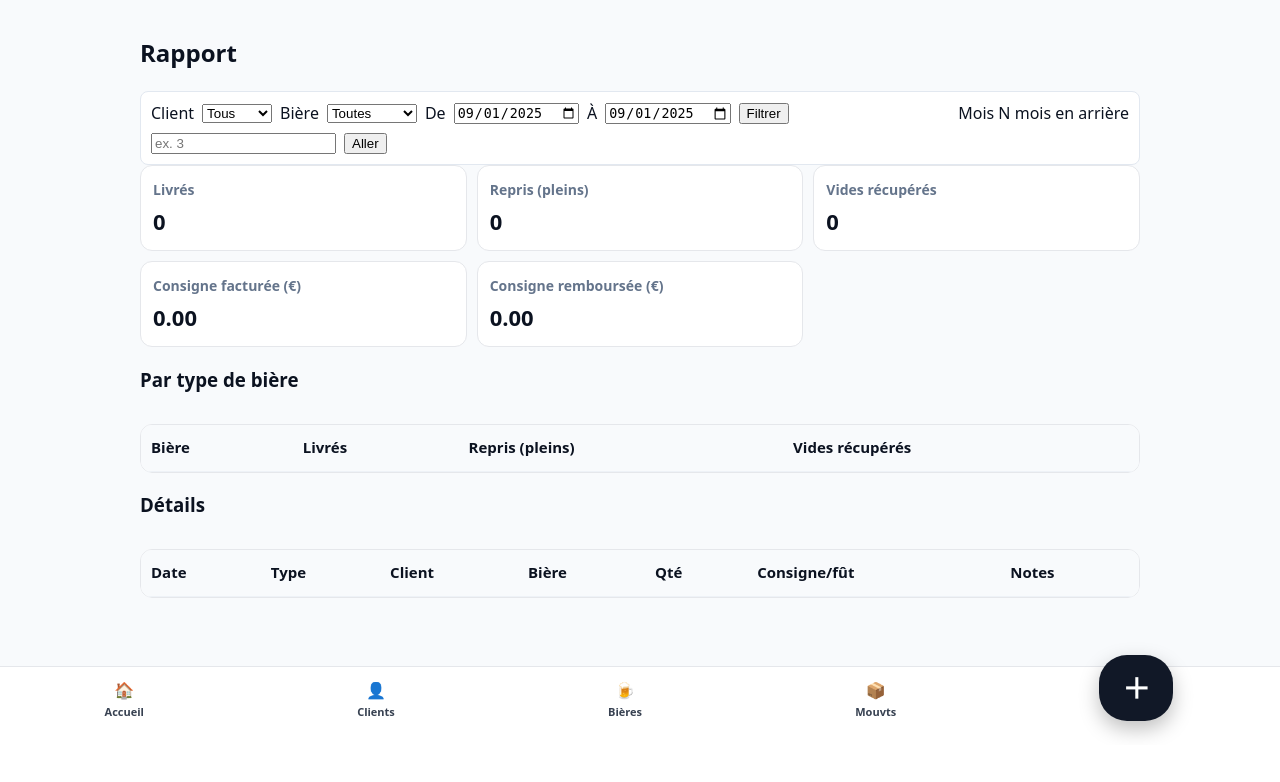
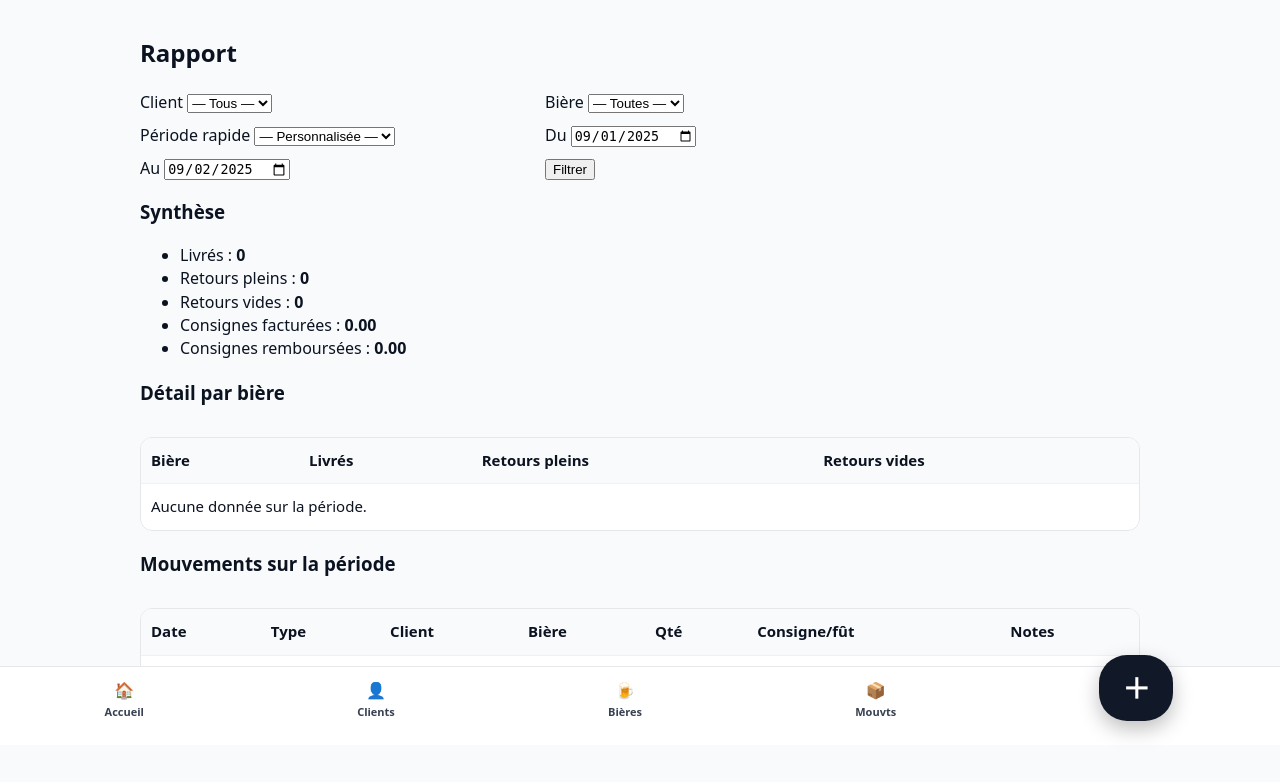
Before and after one commit to lecentrallanderneau-oss/keg-tracer, a Flask app: page /report in a window 1280 px wide. Shown: the part 55-837 px from the top of the page. Before the commit the page ends 792 px from the top, so only its background shows below. Run offline with Flask 3, Linux system fonts and the light colour scheme; data comes from the database, SQL or seed files in the repository; data that the repository does not hold is empty; some libraries are stand-ins or nearby versions.

Commit message:
Update report.html

```diff
--- a/templates/report.html
+++ b/templates/report.html
@@ -1,70 +1,111 @@
 {% extends "base.html" %}
+{% block title %}Rapports · Suivi des Fûts{% endblock %}
 {% block content %}
+
 <h2>Rapport</h2>
-<form method="get" class="filters">
+
+<form method="get" action="{{ url_for('report') }}" style="display:grid; gap:10px; grid-template-columns: repeat(2, minmax(0,1fr)); max-width:800px;">
+  <div>
     <label>Client</label>
     <select name="client_id">
-    <option value="">Tous</option>
-    {% for c in clients %}<option value="{{ c.id }}" {% if selected_client_id==c.id %}selected{% endif %}>{{ c.name }}</option>{% endfor %}
+      <option value="">— Tous —</option>
+      {% for c in clients %}
+        <option value="{{ c.id }}" {% if selected_client_id==c.id %}selected{% endif %}>{{ c.name }}</option>
+      {% endfor %}
     </select>
+  </div>
+  <div>
     <label>Bière</label>
     <select name="beer_id">
-    <option value="">Toutes</option>
-    {% for b in beers %}<option value="{{ b.id }}" {% if selected_beer_id==b.id %}selected{% endif %}>{{ b.name }}</option>{% endfor %}
+      <option value="">— Toutes —</option>
+      {% for b in beers %}
+        <option value="{{ b.id }}" {% if selected_beer_id==b.id %}selected{% endif %}>{{ b.name }}</option>
+      {% endfor %}
     </select>
-  <label>De</label>
-  <input type="date" name="from" value="{{ start.isoformat() }}">
-  <label>À</label>
-  <input type="date" name="to" value="{{ (end - (end - start)).isoformat() }}">
+  </div>
+  <div>
+    <label>Période rapide</label>
+    <select name="months_back">
+      <option value="">— Personnalisée —</option>
+      <option value="0" {% if months_back==0 %}selected{% endif %}>Ce mois</option>
+      <option value="1" {% if months_back==1 %}selected{% endif %}>M-1</option>
+      <option value="3" {% if months_back==3 %}selected{% endif %}>3 derniers mois</option>
+      <option value="6" {% if months_back==6 %}selected{% endif %}>6 derniers mois</option>
+      <option value="12" {% if months_back==12 %}selected{% endif %}>12 derniers mois</option>
+    </select>
+  </div>
+  <div>
+    <label>Du</label>
+    <input type="date" name="from" value="{{ start }}">
+  </div>
+  <div>
+    <label>Au</label>
+    <input type="date" name="to" value="{{ end }}">
+  </div>
+  <div style="align-self:end;">
     <button type="submit">Filtrer</button>
-  <span class="spacer"></span>
-  <label>Mois N mois en arrière</label>
-  <input type="number" name="months_back" min="0" placeholder="ex. 3" value="{{ months_back or '' }}">
-  <button type="submit">Aller</button>
+  </div>
 </form>
 
-<section class="cards">
-  <div class="card"><h3>Livrés</h3><p>{{ delivered }}</p></div>
-  <div class="card"><h3>Repris (pleins)</h3><p>{{ returned_full }}</p></div>
-  <div class="card"><h3>Vides récupérés</h3><p>{{ returned_empty }}</p></div>
-  <div class="card"><h3>Consigne facturée (€)</h3><p>{{ '%.2f'|format(consigne_charged) }}</p></div>
-  <div class="card"><h3>Consigne remboursée (€)</h3><p>{{ '%.2f'|format(consigne_refunded) }}</p></div>
-</section>
+<h3 style="margin-top:18px;">Synthèse</h3>
+<ul>
+  <li>Livrés : <strong>{{ delivered }}</strong></li>
+  <li>Retours pleins : <strong>{{ returned_full }}</strong></li>
+  <li>Retours vides : <strong>{{ returned_empty }}</strong></li>
+  <li>Consignes facturées : <strong>{{ '%.2f'|format(consigne_charged) }}</strong></li>
+  <li>Consignes remboursées : <strong>{{ '%.2f'|format(consigne_refunded) }}</strong></li>
+</ul>
 
-<h3>Par type de bière</h3>
+<h3>Détail par bière</h3>
 <div class="table-responsive">
   <table>
-  <thead><tr><th>Bière</th><th>Livrés</th><th>Repris (pleins)</th><th>Vides récupérés</th></tr></thead>
+    <thead>
+      <tr>
+        <th>Bière</th>
+        <th>Livrés</th>
+        <th>Retours pleins</th>
+        <th>Retours vides</th>
+      </tr>
+    </thead>
     <tbody>
-    {% for beer, data in breakdown.items() %}
+      {% for beer_name, data in breakdown.items() %}
       <tr>
-      <td>{{ beer }}</td>
+        <td>{{ beer_name }}</td>
         <td>{{ data.delivered }}</td>
         <td>{{ data.returned_full }}</td>
         <td>{{ data.returned_empty }}</td>
       </tr>
+      {% else %}
+      <tr><td colspan="4">Aucune donnée sur la période.</td></tr>
       {% endfor %}
     </tbody>
   </table>
 </div>
 
-<h3>Détails</h3>
+<h3>Mouvements sur la période</h3>
 <div class="table-responsive">
   <table>
-  <thead><tr><th>Date</th><th>Type</th><th>Client</th><th>Bière</th><th>Qté</th><th>Consigne/fût</th><th>Notes</th></tr></thead>
+    <thead>
+      <tr>
+        <th>Date</th><th>Type</th><th>Client</th><th>Bière</th><th>Qté</th><th>Consigne/fût</th><th>Notes</th>
+      </tr>
+    </thead>
     <tbody>
       {% for m in moves %}
       <tr>
-      <td>{{ m.dt.isoformat() }}</td>
-      <td>{{ 'Livraison' if m.mtype=='delivery' else ('Reprise pleine' if m.mtype=='return_full' else 'Reprise vide') }}</td>
+        <td>{{ m.dt }}</td>
+        <td>{{ 'Livraison' if m.mtype=='delivery' else ('Retour plein' if m.mtype=='return_full' else 'Retour vide') }}</td>
         <td>{{ m.client.name }}</td>
         <td>{{ m.beer.name }}</td>
         <td>{{ m.qty }}</td>
         <td>{{ '%.2f'|format(m.consigne_per_keg) }}</td>
         <td>{{ m.notes or '' }}</td>
       </tr>
+      {% else %}
+      <tr><td colspan="7">Aucun mouvement sur cette période.</td></tr>
       {% endfor %}
     </tbody>
   </table>
 </div>
+
 {% endblock %}
```
Lines whose indentation alone changed are shown as unchanged.
